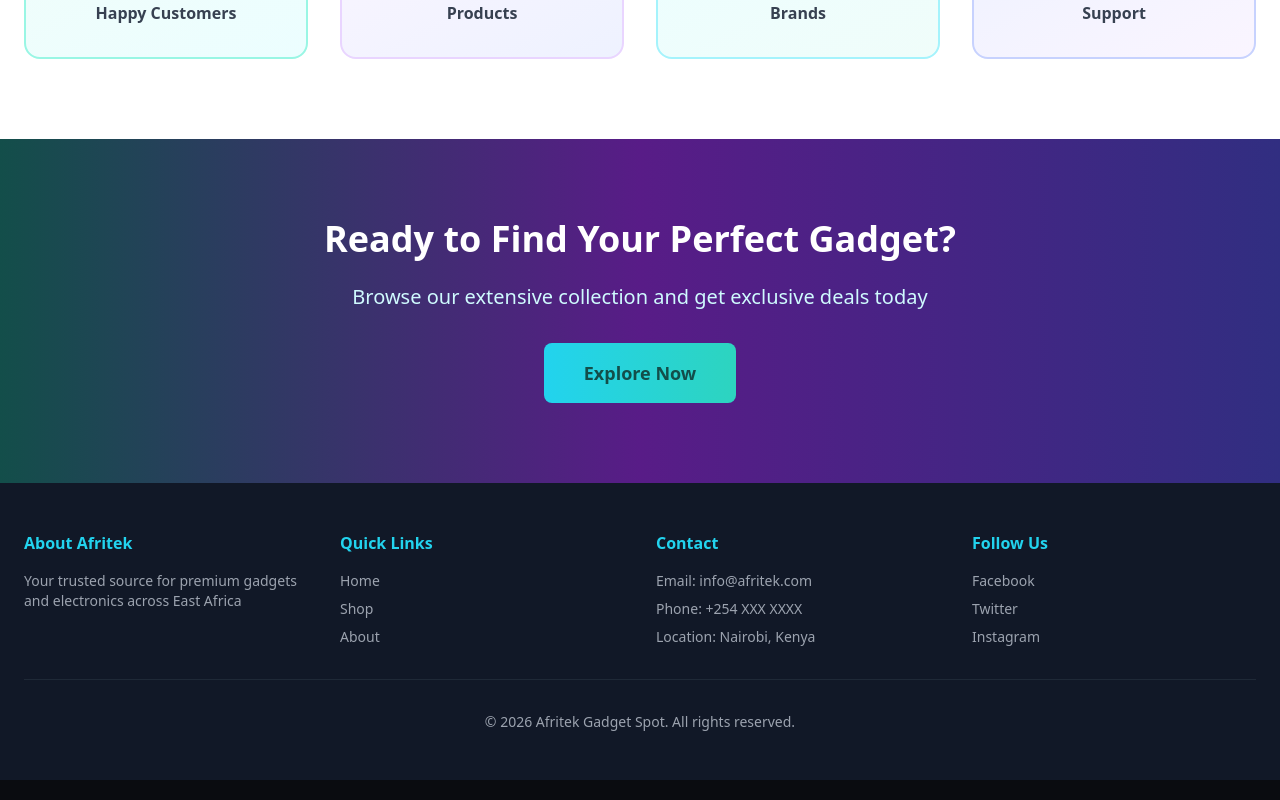
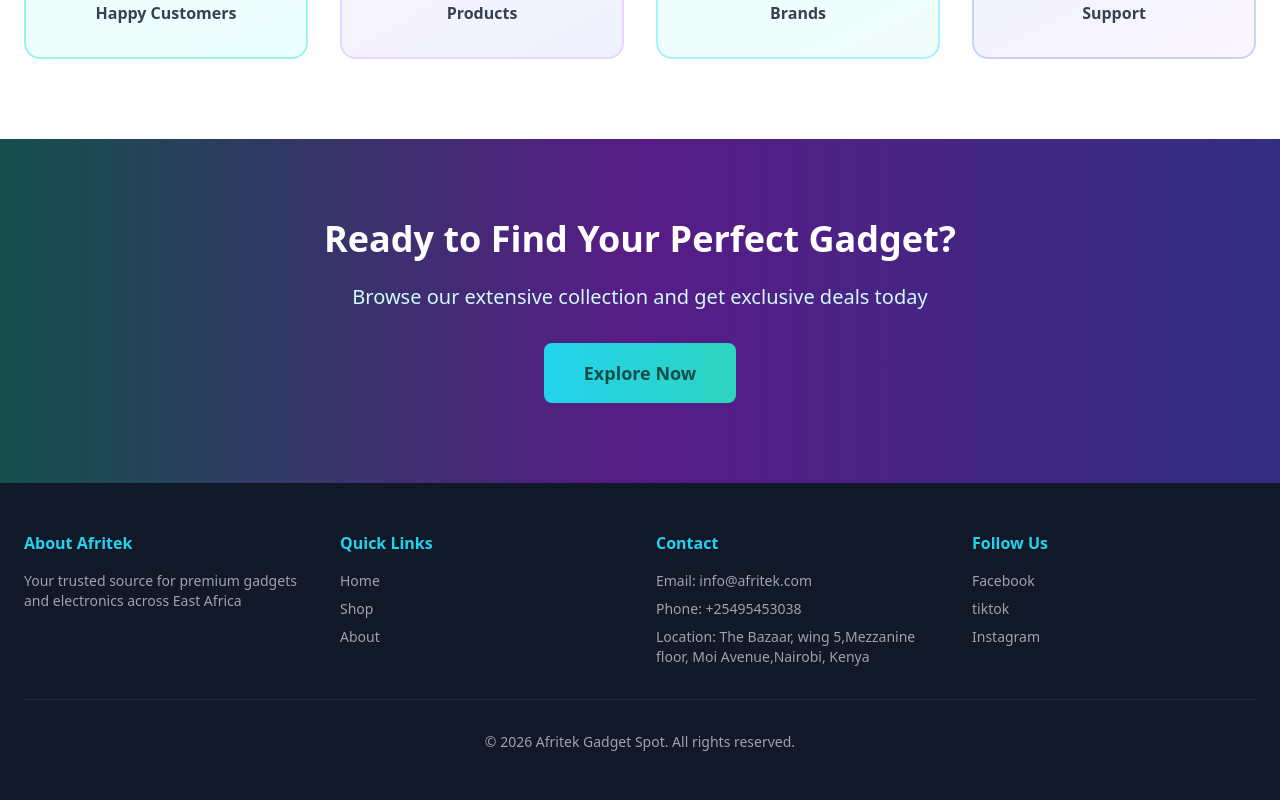
Before and after one commit to Eddahkarambu/Afritek-Gadget-Spot, a React (Create React App) app in the folder afritek-gadget-spot/: page / in a window 1280 px wide. Shown: the part 2429-3229 px from the top of the page. Built offline with nearby package versions, Linux system fonts and the light colour scheme.

Commit message:
added the social media handles

```diff
--- a/afritek-gadget-spot/src/Pages/Home.js
+++ b/afritek-gadget-spot/src/Pages/Home.js
@@ -329,8 +329,11 @@ const Home = () => {
               <h4 className="text-cyan-400 font-bold mb-4">Contact</h4>
               <ul className="text-sm space-y-2">
                 <li>Email: info@afritek.com</li>
-                <li>Phone: +254 XXX XXXX</li>
-                <li>Location: Nairobi, Kenya</li>
+                <li>Phone: +25495453038</li>
+                <li>
+                  Location: The Bazaar, wing 5,Mezzanine floor, Moi
+                  Avenue,Nairobi, Kenya
+                </li>
               </ul>
             </div>
             <div>
@@ -346,15 +349,15 @@ const Home = () => {
                 </li>
                 <li>
                   <a
-                    href="https://twitter.com"
+                    href="https://www.tiktok.com/@afritekgadget"
                     className="hover:text-cyan-400 transition"
                   >
-                    Twitter
+                    tiktok
                   </a>
                 </li>
                 <li>
                   <a
-                    href="https://instagram.com"
+                    href="https://www.instagram.com/afritek_gadget_spot"
                     className="hover:text-cyan-400 transition"
                   >
                     Instagram
```
